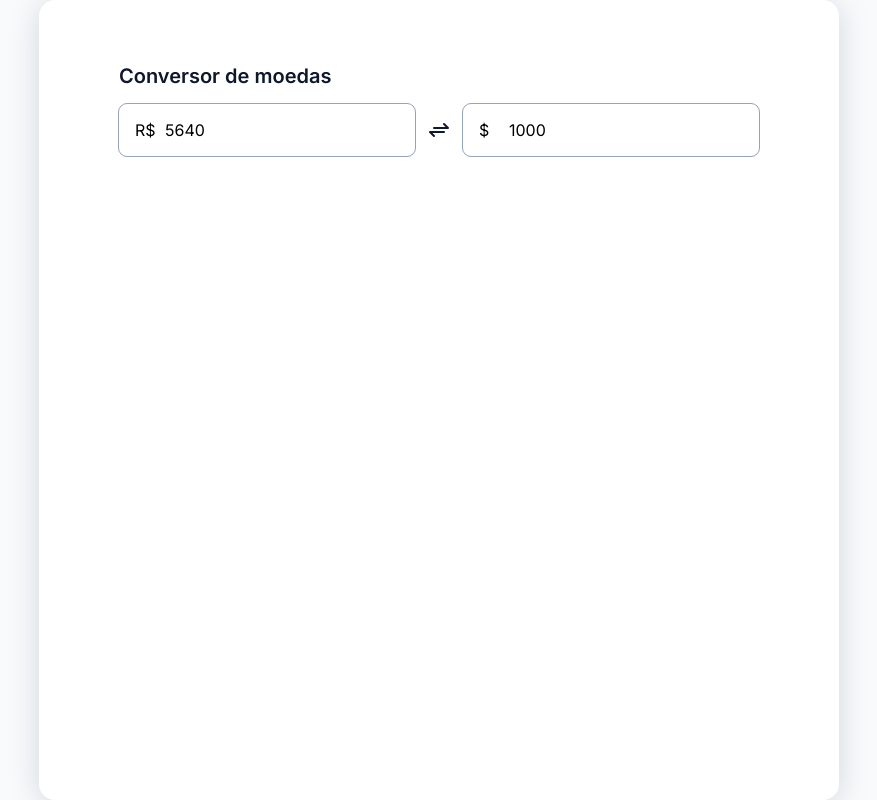
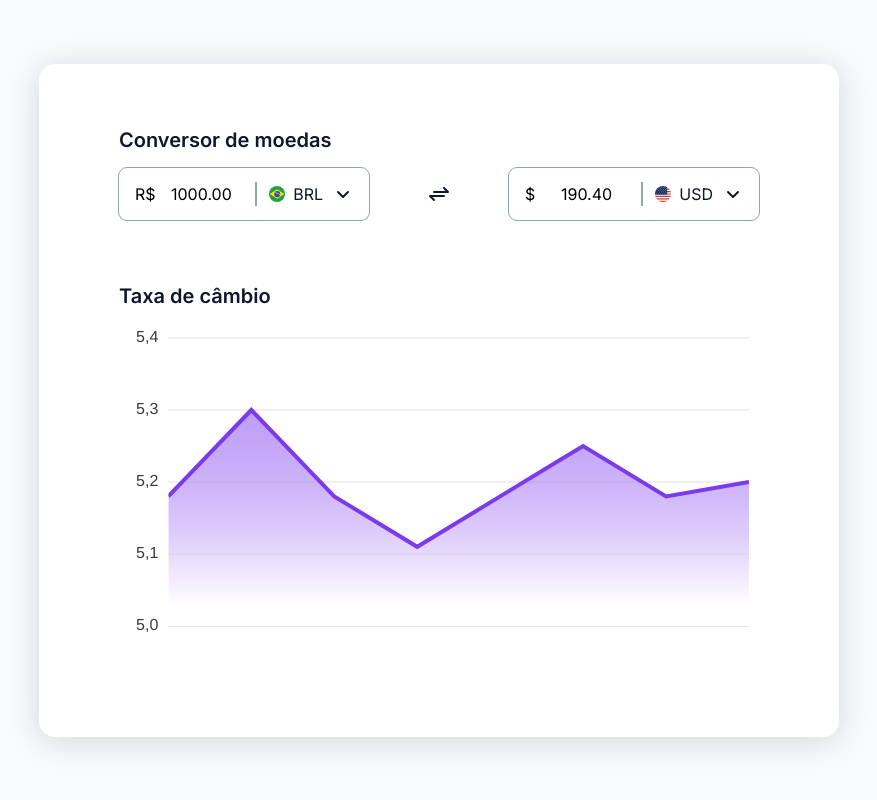
Before and after one commit to wesleyallan/currency-converter, a React (Vite) app: page / in a window 1280 px wide. Shown: the whole page, without its empty margins (201-1078 px from the left). Built offline with nearby package versions, Linux system fonts and the light colour scheme; no server answers.

Commit message:
:sparkles: add dropdown component
Adicionado componente para seleção de moeda

```diff
--- a/package.json
+++ b/package.json
@@ -14,6 +14,7 @@
   },
   "dependencies": {
     "apexcharts": "^3.37.1",
+    "flag-icons": "^6.6.6",
     "react": "^18.2.0",
     "react-apexcharts": "^1.4.0",
     "react-dom": "^18.2.0",
--- /dev/null
+++ b/src/components/Dropdown/Dropdown.styles.ts
@@ -0,0 +1,81 @@
+import styled from "styled-components";
+
+export const Container = styled.div`
+  height: 100%;
+  position: absolute;
+  right: 0rem;
+  top: 0rem;
+  overflow: hidden;
+  img {
+    transition: transform 0.2s ease-in-out;
+  }
+  &:hover,
+  &:has(:focus) {
+    height: fit-content;
+    overflow: initial;
+    img {
+      transform: rotate(90deg);
+    }
+  }
+`;
+
+export const Flag = styled.span`
+  border-radius: 50%;
+  &.fi-fis {
+    width: 2.4rem;
+  }
+`;
+
+export const Name = styled.span`
+  font-size: 1.6rem;
+  color: ${({ theme }) => theme.colors.text};
+`;
+
+export const List = styled.ul`
+  width: 100%;
+  max-height: 17rem;
+  overflow-y: scroll;
+  margin-top: 0.8rem;
+  border-radius: 0.8rem;
+  position: relative;
+  z-index: 1;
+  background-color: ${({ theme }) => theme.colors.foreground};
+  box-shadow: ${({ theme }) => theme.shadows.secondary};
+  &::-webkit-scrollbar {
+    width: 0.5rem;
+  }
+  &::-webkit-scrollbar-thumb {
+    border-radius: 0.5rem;
+    background-color: ${({ theme }) => theme.colors.border};
+  }
+`;
+
+export const Item = styled.li`
+  padding: 1.4rem;
+  display: flex;
+  align-items: center;
+  gap: 0.8rem;
+  cursor: pointer;
+  &:hover {
+    background-color: ${({ theme }) => theme.colors.selected};
+  }
+  ${List} &:first-child {
+    border-top-left-radius: 0.8rem;
+    border-top-right-radius: 0.8rem;
+  }
+`;
+
+export const Selected = styled(Item)`
+  border-radius: 0.8rem;
+  position: relative;
+  &:before {
+    content: "";
+    position: absolute;
+    left: 0;
+    top: 50%;
+    transform: translateY(-50%);
+    width: 0.2rem;
+    height: 2.4rem;
+    background-color: ${({ theme }) => theme.colors.border};
+  }
+`;
--- /dev/null
+++ b/src/components/Dropdown/Dropdown.tsx
@@ -0,0 +1,42 @@
+import type { currency, currencySymbol } from "../../types/currency";
+import * as S from './Dropdown.styles';
+import chevron from '/src/assets/chevronDown.svg';
+import "flag-icons";
+
+interface DropdownProps {
+  currency: currency;
+  reference: string;
+  dispatch: React.Dispatch<any>;
+}
+
+const currenciesFlags: currencySymbol = {
+  BRL: "fi fi-br fis",
+  USD: "fi fi-us fis",
+  EUR: "fi fi-eu fis",
+  GBP: "fi fi-gb fis",
+  CHF: "fi fi-ch fis",
+};
+
+const Dropdown = ({ currency, reference, dispatch }: DropdownProps) => {
+  return (
+    <S.Container>
+      <S.Selected as='div'>
+        <S.Flag className={currenciesFlags[currency]} />
+        <S.Name>{currency}</S.Name>
+        <img src={chevron} alt="Ícone para colapsar dropdown" />
+      </S.Selected>
+      <S.List>
+        {
+          Object.keys(currenciesFlags).map( c => (
+            <S.Item key={c} onClick={() => dispatch({type: reference, payload: c})}>
+              <S.Flag className={currenciesFlags[c]} />
+              <S.Name>{c}</S.Name>
+            </S.Item>
+          )
+        )}
+      </S.List>
+    </S.Container>
+  );
+};
+
+export default Dropdown;
--- /dev/null
+++ b/src/components/Dropdown/index.ts
@@ -0,0 +1 @@
+export { default } from './Dropdown';
--- /dev/null
+++ b/src/components/HistoryChart/HistoryChart.styles.ts
@@ -0,0 +1,3 @@
+import styled from "styled-components";
+
+export const Container = styled.div``;
--- /dev/null
+++ b/src/components/HistoryChart/HistoryChart.tsx
@@ -0,0 +1,110 @@
+import Chart from 'react-apexcharts';
+import * as S from './HistoryChart.styles';
+
+const Graphic = () => {
+  const options = {
+    series: [
+      {
+        name: "cambio",
+        data: [
+          {
+            x: new Date("2018-02-12").getTime(),
+            y: 5.18,
+          },
+          {
+            x: new Date("2018-02-13").getTime(),
+            y: 5.3,
+          },
+          {
+            x: new Date("2018-02-14").getTime(),
+            y: 5.18,
+          },
+          {
+            x: new Date("2018-02-15").getTime(),
+            y: 5.11,
+          },
+          {
+            x: new Date("2018-02-16").getTime(),
+            y: 5.18,
+          },
+          {
+            x: new Date("2018-02-17").getTime(),
+            y: 5.25,
+          },
+          {
+            x: new Date("2018-02-18").getTime(),
+            y: 5.18,
+          },
+          {
+            x: new Date("2018-02-19").getTime(),
+            y: 5.2,
+          },
+        ],
+      },
+    ],
+    chart: {
+      height: 350,
+      type: "area",
+      toolbar: {
+        show: false,
+      },
+    },
+    dataLabels: {
+      enabled: false,
+    },
+    stroke: {
+      curve: "straight",
+    },
+    yaxis: {
+      min: 5,
+      tickAmount: 4,
+      labels: {
+        formatter: (value) => {
+          return value.toFixed(1).replace('.', ',')
+        },
+      },
+    },
+    xaxis: {
+      labels: {
+        show: false,
+      },
+      tooltip: {
+        enabled: false,
+      },
+      axisTicks: {
+        show: false,
+      },
+    },
+    fill: {
+      gradient: {
+        shadeIntensity: 1,
+        opacityFrom: 0.7,
+        opacityTo: 0.9,
+        stops: [0, 90, 100],
+      },
+    },
+    colors: ["#7C3AED"],
+    tooltip: {
+      custom: function ({ series, seriesIndex, dataPointIndex, w }) {
+        return `<div class="tooltip">
+      <span>${String(series[seriesIndex][dataPointIndex]).replace('.', ',')}</span>
+      <span>${new Date(
+        w.globals.seriesX[seriesIndex][dataPointIndex]
+      ).toLocaleDateString("pt-BR", {
+        weekday: "short",
+        month: "short",
+        day: "numeric",
+      })}</span>
+      </div>`
+      },
+    },
+  }
+
+  return (
+    <S.Container>
+      <Chart options={options} series={options.series} type={options.chart.type} height={options.chart.height} />
+    </S.Container>
+  );
+}
+
+export default Graphic;
--- /dev/null
+++ b/src/components/HistoryChart/index.ts
@@ -0,0 +1 @@
+export { default } from './HistoryChart';
--- a/src/pages/Home/Home.styles.ts
+++ b/src/pages/Home/Home.styles.ts
@@ -2,9 +2,10 @@ import styled from "styled-components";
 
 export const Container = styled.main`
   width: 80rem;
-  height: 80rem;
   padding: 6.4rem 8rem;
   border-radius: 1.6rem;
+  display: grid;
+  gap: 6.4rem;
   background-color: ${({ theme }) => theme.colors.foreground};
   box-shadow: ${({ theme }) => theme.shadows.primary};
 `;
@@ -24,12 +25,13 @@ export const Wrapper = styled.div`
 `;
 
 export const MoneyWrapper = styled.div`
-  display: flex;
-  outline: 1px solid ${({ theme }) => theme.colors.border};
+  min-width: 25rem;
+  outline: 0.1rem solid ${({ theme }) => theme.colors.border};
   border-radius: 0.8rem;
   position: relative;
+  &:hover,
   &:has(:focus) {
-    outline: 1px solid ${({ theme }) => theme.colors.focus};
+    outline: 0.25rem solid ${({ theme }) => theme.colors.focus};
   }
   &::before {
     content: attr(data-symbol);
@@ -42,14 +44,14 @@ export const MoneyWrapper = styled.div`
 `;
 
 export const InputMoney = styled.input`
-  padding: 1.6rem 1.6rem 1.6rem 4.6rem;
+  padding: 1.6rem 1.6rem 1.6rem 5.2rem;
+  width: 20rem;
+  outline: none;
   &::-webkit-inner-spin-button {
     display: none;
   }
 `;
 
-export const SelectMoney = styled.div``;
-
 export const ImgConverter = styled.img`
   cursor: pointer;
 `;
--- a/src/pages/Home/Home.tsx
+++ b/src/pages/Home/Home.tsx
@@ -1,31 +1,84 @@
-import * as S from './Home.styles';
-import type { currencySymbol } from '../../types/currency';
+import { useReducer, useEffect } from "react";
+import { reducer, initialState } from "./Reducer";
+import Dropdown from "../../components/Dropdown";
+import HistoryChart from "../../components/HistoryChart";
+import { currencySymbol } from "../../types/currency";
+import * as S from "./Home.styles";
 
 const currenciesSymbols: currencySymbol = {
-  BRL: 'R$',
-  USD: '$',
-  EUR: '€',
-  GBP: '£',
-  CHE: 'CHF',
-}
+  BRL: "R$",
+  USD: "$",
+  EUR: "€",
+  GBP: "£",
+  CHF: "CHF",
+};
 
 const Home = () => {
+  const [state, dispatch] = useReducer(reducer, initialState);
+
+  useEffect(() => {
+    const updateExchange = async () => {
+      try {
+        const response = await fetch(
+          `https://economia.awesomeapi.com.br/last/${state.from}-${state.to}`
+        );
+        const data = await response.json();
+        const exchangeRate = Number(data[`${state.from}${state.to}`].bid);
+        dispatch({ type: "SET_EXCHANGE_RATE", payload: exchangeRate });
+      } catch (error) {
+        console.log(error);
+      }
+    };
+
+    updateExchange();
+  }, [state.from, state.to]);
+
   return (
     <S.Container>
       <header>
         <S.Title>Conversor de moedas</S.Title>
         <S.Wrapper>
-          <S.MoneyWrapper data-symbol={currenciesSymbols['BRL']}>
-            <S.InputMoney type="number" value={5640} />
+          <S.MoneyWrapper data-symbol={currenciesSymbols[state.from]}>
+            <S.InputMoney
+              type="number"
+              defaultValue={state.fromValue.toFixed(2)}
+              onChange={(e) =>
+                dispatch({
+                  type: "SET_FROM_VALUE",
+                  payload: Number(e.target.value),
+                })
+              }
+            />
+            <Dropdown
+              reference="SET_FROM"
+              dispatch={dispatch}
+              currency={state.from}
+            />
           </S.MoneyWrapper>
-          <S.ImgConverter src="src/assets/converter.svg" alt="Conversor de moedas" />
-          <S.MoneyWrapper data-symbol={currenciesSymbols['USD']}>
-            <S.InputMoney type="number" value={1000} readOnly />
+          <S.ImgConverter
+            src="src/assets/converter.svg"
+            alt="Conversor de moedas"
+          />
+          <S.MoneyWrapper data-symbol={currenciesSymbols[state.to]}>
+            <S.InputMoney
+              type="number"
+              value={state.toValue.toFixed(2)}
+              readOnly
+            />
+            <Dropdown
+              reference="SET_TO"
+              dispatch={dispatch}
+              currency={state.to}
+            />
           </S.MoneyWrapper>
         </S.Wrapper>
       </header>
+      <main>
+        <S.Title>Taxa de câmbio</S.Title>
+        <HistoryChart />
+      </main>
     </S.Container>
-  )
-}
+  );
+};
 
 export default Home;
--- /dev/null
+++ b/src/pages/Home/Reducer.ts
@@ -0,0 +1,35 @@
+import type { IHomeState, TReducerAction } from "../../types/currency";
+
+export const initialState: IHomeState = {
+  from: "BRL",
+  exchangeRate: 0.1904,
+  to: "USD",
+  fromValue: 1000,
+  toValue: 1000 * 0.1904,
+};
+
+export function reducer(state: IHomeState, action: TReducerAction) {
+  let newState: IHomeState = { ...state };
+  switch (action.type) {
+    case "SET_FROM":
+      newState = { ...state, from: action.payload }
+      newState.toValue = newState.fromValue * newState.exchangeRate;
+      console.log(newState);
+      return newState;
+    case "SET_TO":
+      newState = { ...state, to: action.payload }
+      newState.toValue = newState.fromValue * newState.exchangeRate;
+      return newState;
+    case "SET_FROM_VALUE":
+      newState = { ...state, fromValue: action.payload }
+      newState.toValue = newState.fromValue * newState.exchangeRate;
+      return newState;
+    case "SET_EXCHANGE_RATE":
+      newState = { ...state, exchangeRate: action.payload }
+      newState.toValue = newState.fromValue * newState.exchangeRate;
+      return newState;
+    default:
+      console.log('Ação invalida!')
+      return state;
+  }
+};
--- a/src/styles/GlobalStyle.ts
+++ b/src/styles/GlobalStyle.ts
@@ -21,7 +21,7 @@ const GlobalStyles = createGlobalStyle`
 
   body {
     width: 100vw;
-    height: 100vh;
+    min-height: 100vh;
     display: grid;
     place-content: center;
     font-size: 1.6rem;
```
Also changed, not shown: src/types/currency.ts (+20 -1 lines).
